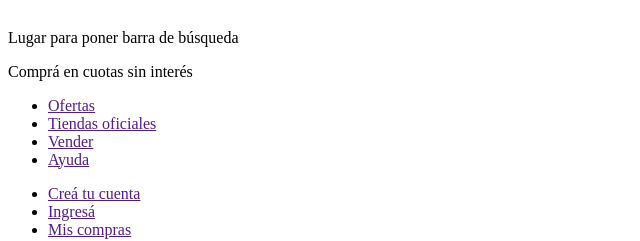
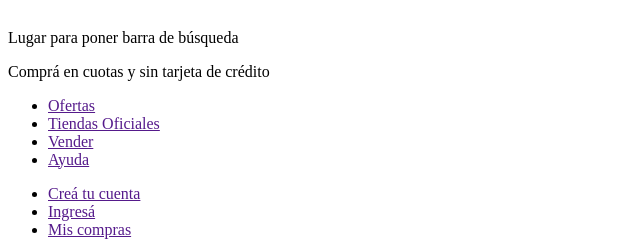
Before and after one commit to FernandaElola/mercadoLiebre, a website: page views/home.html in a window 1280 px wide. Shown: the part 328-569 px from the top of the page, 0-640 px from the left. Drawn offline with Linux system fonts and the light colour scheme.

Commit message:
subo correcion mercadoLiebre

```diff
--- a/package.json
+++ b/package.json
@@ -2,7 +2,7 @@
   "name": "mercadoLiebre",
   "version": "1.0.0",
   "description": "",
-  "main": "index.js",
+  "main": "app.js",
   "scripts": {
     "test": "echo \"Error: no test specified\" && exit 1"
   },
--- a/views/home.html
+++ b/views/home.html
@@ -10,10 +10,10 @@
     <header>
         <div><img src="/images/logo-mercado-liebre.svg" alt="logotipo"></div>
         <p>Lugar para poner barra de búsqueda</p>
-        <p>Comprá en cuotas sin interés</p>
+        <p>Comprá en cuotas y sin tarjeta de crédito</p>
         <ul>
             <li><a href="">Ofertas</a></li>
-            <li><a href="">Tiendas oficiales</a></li>
+            <li><a href="">Tiendas Oficiales</a></li>
             <li><a href="">Vender</a></li>
             <li><a href="">Ayuda</a></li>
         </ul>
@@ -46,10 +46,9 @@
             <p>$23.200</p>
             <p>5% OFF</p>
             <h4>SmartTv Samsung 43"</h4>
-
         </section>
         <section>
-            <h2>Sección de ofertas</h2>
+            <h2>Ofertas</h2>
             <div><img src="/images/img-cafetera-moulinex.jpg" alt="imagen de la cafetera"></div>
             <p>$6.770</p>
             <p>40% OFF</p>
```
